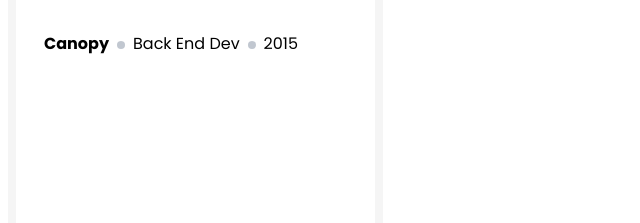
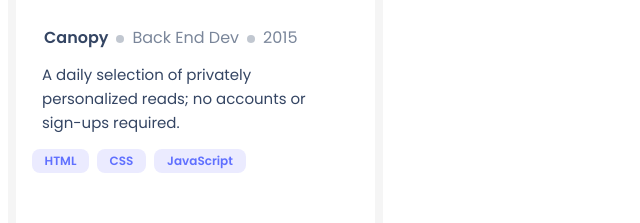
Before and after one commit to wajeeh176/Portfolio, a website: page index.html in a window 1280 px wide. Shown: the part 1229-1452 px from the top of the page, without its empty margins (0-640 px from the left). Drawn offline with Linux system fonts and the light colour scheme.

Commit message:
Add Text and Tags in Work Cards

```diff
--- a/index.html
+++ b/index.html
@@ -71,12 +71,22 @@
                 <div class="leftBlock">
                     <h1 class="projectTitle">Tonic</h1>
                     <ul>
-                    <li><strong>Canopy</strong></li>
+                    <li id="Canopy">Canopy</li>
                     <li><img src="images/Counter.svg" alt="counter"></li>
-                    <li>Back End Dev</li>
+                    <li class="clr">Back End Dev</li>
                     <li><img src="images/Counter.svg" alt="counter"></li>
-                    <li>2015</li>
+                    <li class="clr">2015</li>
                     </ul>
+
+                    <div class="cardText">
+                        A daily selection of privately personalized reads; no accounts or sign-ups required.
+                    </div>
+
+                    <div class="tags">
+                        <div id="tag1">HTML</div>
+                        <div id="tag2">CSS</div>
+                        <div id="tag3">JavaScript</div>
+                    </div>
 
                 </div>
             </div>
--- a/style.css
+++ b/style.css
@@ -338,5 +338,84 @@
 display: inline-block;
 font-family: "poppins";
 margin: 2px;
+line-height: 4px;
+}
 
+#canopy{
+  color: rgba(52, 69, 99, 1);
+  font-weight: 600;
 }
+.clr{
+  color: rgba(122, 134, 154, 1);
+}
+
+.cardText{
+  width: 295px;
+  height: 76px;
+  font-family: "poppins";
+  font-weight: 400;
+  font-size: 15px;
+  line-height: 24px;
+  margin-left: 10px;
+  color: rgba(52, 69, 99, 1);
+}
+
+.tags{
+  width: 214px;
+  height: 24px;
+  gap: 8px;
+
+  display: flex;
+  margin-top: 10px;
+}
+
+#tag1{
+  display: flex;
+  justify-content: center;
+  align-items: center;
+  width: 57px;
+  height: 24px;
+  padding: 4px,12px,4px,12px;
+  background-color: rgba(235, 235, 255, 1);
+  border-radius: 8px;
+  font-family: "poppins";
+  font-weight: 600;
+  font-size: 12px;
+  line-height: 16px;
+  letter-spacing: 3%;
+  color: rgba(96, 112, 255, 1);
+}
+
+#tag2{
+  display: flex;
+  justify-content: center;
+  align-items: center;
+  width: 49px;
+  height: 24px;
+  padding: 4px,12px,4px,12px;
+  background-color: rgba(235, 235, 255, 1);
+  border-radius: 8px;
+  font-family: "poppins";
+  font-weight: 600;
+  font-size: 12px;
+  line-height: 16px;
+  letter-spacing: 3%;
+  color: rgba(96, 112, 255, 1);
+}
+
+#tag3{
+  display: flex;
+  justify-content: center;
+  align-items: center;
+  width: 92px;
+  height: 24px;
+  padding: 4px,12px,4px,12px;
+  background-color: rgba(235, 235, 255, 1);
+  border-radius: 8px;
+  font-family: "poppins";
+  font-weight: 600;
+  font-size: 12px;
+  line-height: 16px;
+  letter-spacing: 3%;
+  color: rgba(96, 112, 255, 1);
+}
```
